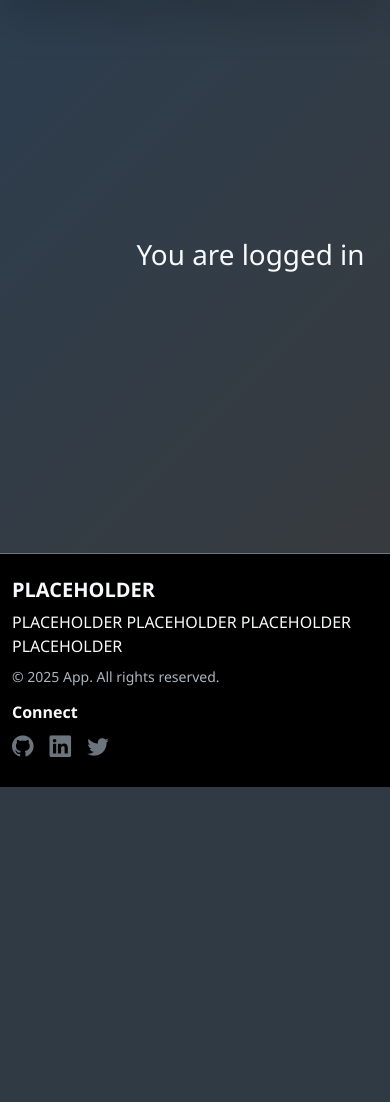
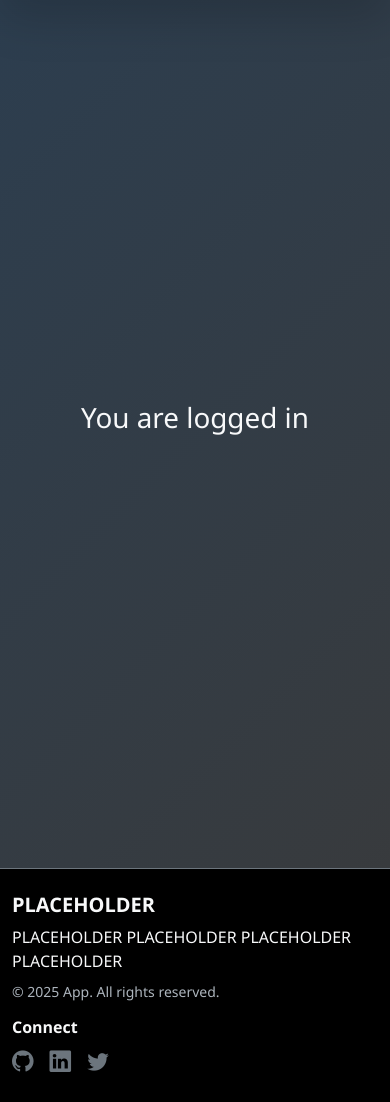
Before and after one commit to njustinbunos/Django-Authentication, a Django app: page / in a window 390 px wide. Shown: the part 57-1159 px from the top of the page. Before the commit the page ends 844 px from the top, so only its background shows below. Run offline with Django 5.2, Linux system fonts and the light colour scheme; the visitor is signed in with stand-in values (Sample User, id 1); some libraries are stand-ins or nearby versions.

Commit message:
feat: responsive centered div

```diff
--- a/mysite/main/templates/index.html
+++ b/mysite/main/templates/index.html
@@ -3,7 +3,7 @@
 {% block title %}{{ title }}{% endblock %}
 
 {% block body %}
-<div style="position: absolute; left: 35%; top: 35%;">
+<div style="display: flex; justify-content: center; align-items: center; height: 100vh;">
     <h1>You are logged in</h1>
 </div>
 {% endblock %}
```
